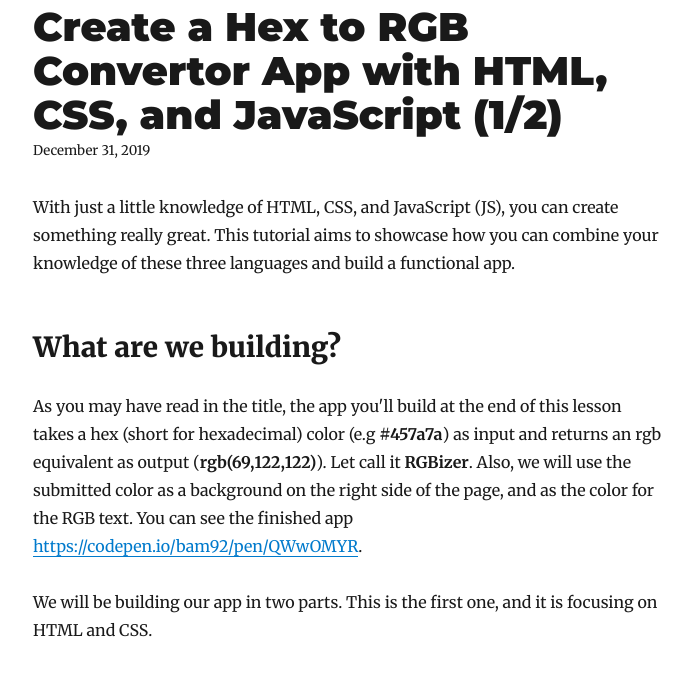
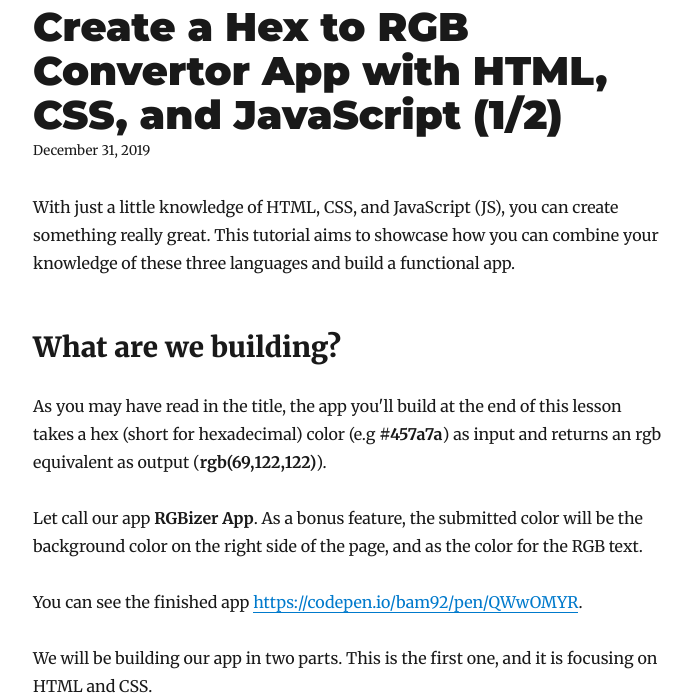
Before and after one commit to Bam92/abelmbula, a Gatsby site: page /hex-rgb-convertor/ in a window 1280 px wide. Shown: the part 90-787 px from the top of the page, without its empty margins (292-984 px from the left). Built offline with nearby package versions, Linux system fonts and the light colour scheme; Gatsby itself is replaced by a stand-in of ours; some packages are replaced by stand-ins of ours.

Commit message:
blog: update: hex-rgb convertor: just a little ajustment on the layout

```diff
--- a/content/blog/hex-rgb-convertor/index.md
+++ b/content/blog/hex-rgb-convertor/index.md
@@ -8,7 +8,11 @@ With just a little knowledge of HTML, CSS, and JavaScript (JS), you can create s
 
 ## What are we building?
 
-As you may have read in the title, the app you'll build at the end of this lesson takes a hex (short for hexadecimal) color (e.g **#457a7a**) as input and returns an rgb equivalent as output (**rgb(69,122,122)**). Let call it **RGBizer**. Also, we will use the submitted color as a background on the right side of the page, and as the color for the RGB text. You can see the finished app https://codepen.io/bam92/pen/QWwOMYR.
+As you may have read in the title, the app you'll build at the end of this lesson takes a hex (short for hexadecimal) color (e.g **#457a7a**) as input and returns an rgb equivalent as output (**rgb(69,122,122)**).
+
+Let call our app **RGBizer App**. As a bonus feature, the submitted color will be the background color on the right side of the page, and as the color for the RGB text.
+
+You can see the finished app https://codepen.io/bam92/pen/QWwOMYR.
 
 We will be building our app in two parts. This is the first one, and it is focusing on HTML and CSS.
 
```
